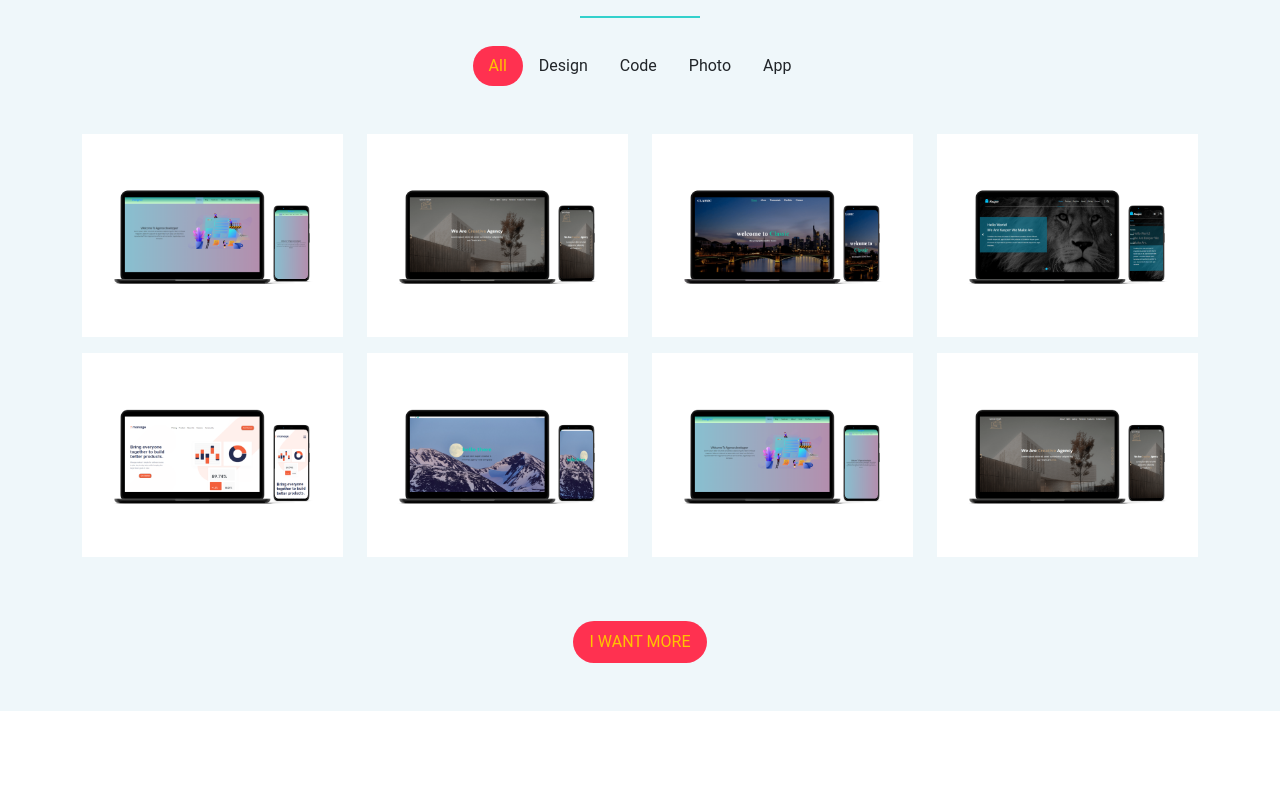
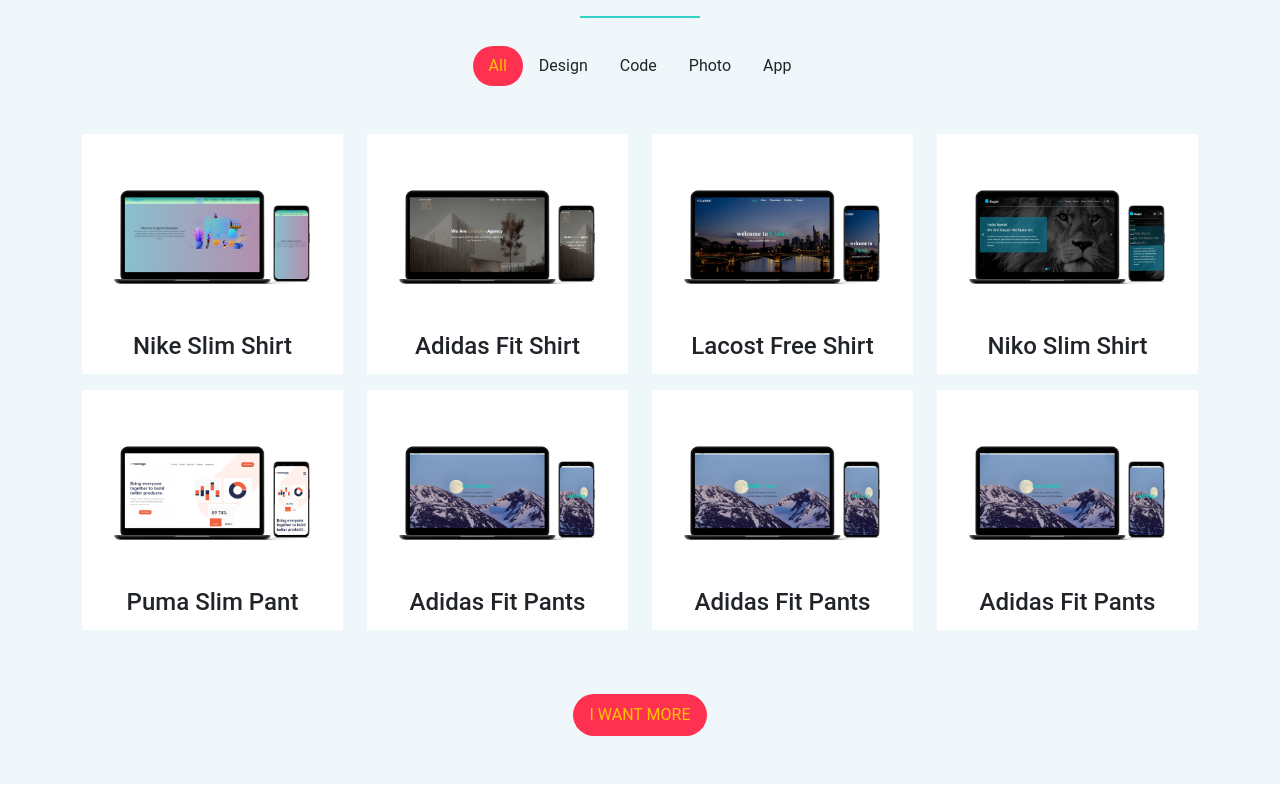
Before and after one commit to Anis-khemiri/catchmyweb, a Next.js app: page / in a window 1280 px wide. Shown: the part 1620-2420 px from the top of the page. Built offline with nearby package versions, Linux system fonts and the light colour scheme.

Commit message:
update 2

```diff
--- a/components/Works.js
+++ b/components/Works.js
@@ -1,13 +1,12 @@
-
 import Image from 'next/image';
+import dataPortfolio from './data/dataPortfolio';
 
 export default function Works() {
   return (
     <div>
-     <div className="our-work text-center pt-5 pb-5">
+      <div className="our-work text-center pt-5 pb-5">
         <div className="container">
           <div className="main-title mt-5 mb-5 position-relative">
-
             <h2>We Make This</h2>
             <p className="text-black-50 text-uppercase">Prepare To Be Amazed</p>
           </div>
@@ -19,52 +18,30 @@
             <li>App</li>
           </ul>
           <div className="row">
-            <div className="col-sm-6 col-md-4 col-lg-3">
-              <div className="box mb-3 bg-white" data-work="Application">
-                <Image src="/project1.png" width="296px" height="220px" alt="" />
-              </div>
-            </div>
-            <div className="col-sm-6 col-md-4 col-lg-3">
-              <div className="box mb-3 bg-white" data-work="Application">
-              <Image src="/project2.png" width="296px" height="220px" alt="" />
-              </div>
-            </div>
-            <div className="col-sm-6 col-md-4 col-lg-3">
-              <div className="box mb-3 bg-white" data-work="Application">
-              <Image src="/project3.png" width="296px" height="220px" alt="" />
-              </div>
-            </div>
-            <div className="col-sm-6 col-md-4 col-lg-3">
-              <div className="box mb-3 bg-white" data-work="Application">
-              <Image src="/project4.png" width="296px" height="220px" alt="" />
-              </div>
-            </div>
-            <div className="col-sm-6 col-md-4 col-lg-3">
-              <div className="box mb-3 bg-white" data-work="Application">
-              <Image src="/project5.png" width="296px" height="220px" alt="" />
-              </div>
-            </div>
-            <div className="col-sm-6 col-md-4 col-lg-3">
-              <div className="box mb-3 bg-white" data-work="Application">
-              <Image src="/project6.png" width="296px" height="220px" alt="" />
-              </div>
-            </div>
-            <div className="col-sm-6 col-md-4 col-lg-3">
-              <div className="box mb-3 bg-white" data-work="Application">
-              <Image src="/project1.png" width="296px" height="220px" alt="" />
-              </div>
-            </div>
-            <div className="col-sm-6 col-md-4 col-lg-3">
-              <div className="box mb-3 bg-white" data-work="Application">
-              <Image src="/project2.png" width="296px" height="220px" alt="" />
-              </div>
-            </div>
+            {dataPortfolio.projects.map((project) => {
+              return (
+                <div className="col-sm-6 col-md-4 col-lg-3" key={project.id}>
+                  <div className="box mb-3 bg-white" data-work="Application">
+                    <Image
+                      src={project.image}
+                      width="296px"
+                      height="220px"
+                      alt=""
+                    />
+                    <h4>{project.name}</h4>
+                  </div>
+                </div>
+              );
+            })}
           </div>
+
           <div className="d-flex justify-content-center mt-5">
-            <a className="btn rounded-pill main-btn text-uppercase" href="#">I Want More</a>
+            <a className="btn rounded-pill main-btn text-uppercase" href="#">
+              I Want More
+            </a>
           </div>
         </div>
       </div>
     </div>
-  )
+  );
 }
--- /dev/null
+++ b/components/data/dataPortfolio.js
@@ -0,0 +1,104 @@
+ const dataPortfolio = {
+    projects : [
+
+
+          {
+
+                name: "Nike Slim Shirt",
+                category: 'Shirts',
+            image: '/project1.png',
+                price: 320,
+                countInStock: 50,
+                brand: 'Nike',
+                rating: 2.5,
+                numReviews: 10,
+                description: 'high quality product',
+            },
+            {
+
+                name: 'Adidas Fit Shirt',
+                category: 'Shirts',
+                image: '/project2.png',
+                price: 120,
+                countInStock: 20,
+                brand: 'Adidas',
+                rating: 4.5,
+                numReviews: 10,
+                description: 'high quality product',
+            },
+            {
+
+                name: 'Lacost Free Shirt',
+                category: 'Shirts',
+                image: '/project3.png',
+                price: 220,
+                countInStock: 0,
+                brand: 'Lacoste',
+                rating: 4.8,
+                numReviews: 17,
+                description: 'high quality product',
+            },
+            {
+
+                name: 'Niko Slim Shirt',
+                category: 'Pants',
+                image: '/project4.png',
+                price: 78,
+                countInStock: 10,
+                brand: 'Nike',
+                rating: 4.5,
+                numReviews: 14,
+                description: 'high quality product',
+            },
+            {
+
+                name: 'Puma Slim Pant',
+                category: 'Pants',
+                image: '/project5.png',
+                price: 65,
+                countInStock: 45,
+                brand: 'Puma',
+                rating: 4.5,
+                numReviews: 10,
+                description: 'high quality product',
+            },
+            {
+
+                name: 'Adidas Fit Pants',
+                category: 'Pants',
+                image: '/project6.png',
+                price: 80,
+                countInStock: 10,
+                brand: 'Adidas',
+                rating: 4.5,
+                numReviews: 10,
+                description: 'high quality product',
+            },
+             {   name: 'Adidas Fit Pants',
+                category: 'Pants',
+                image: '/project6.png',
+                price: 80,
+                countInStock: 10,
+                brand: 'Adidas',
+                rating: 4.5,
+                numReviews: 10,
+                description: 'high quality product',
+            },
+            {
+                name: 'Adidas Fit Pants',
+                category: 'Pants',
+                image: '/project6.png',
+                price: 80,
+                countInStock: 10,
+                brand: 'Adidas',
+                rating: 4.5,
+                numReviews: 10,
+                description: 'high quality product',
+            }
+
+        ],
+
+};
+
+
+export default dataPortfolio;
```
Also changed, not shown: components/PortfolioData.js (added, +25 -0 lines).
